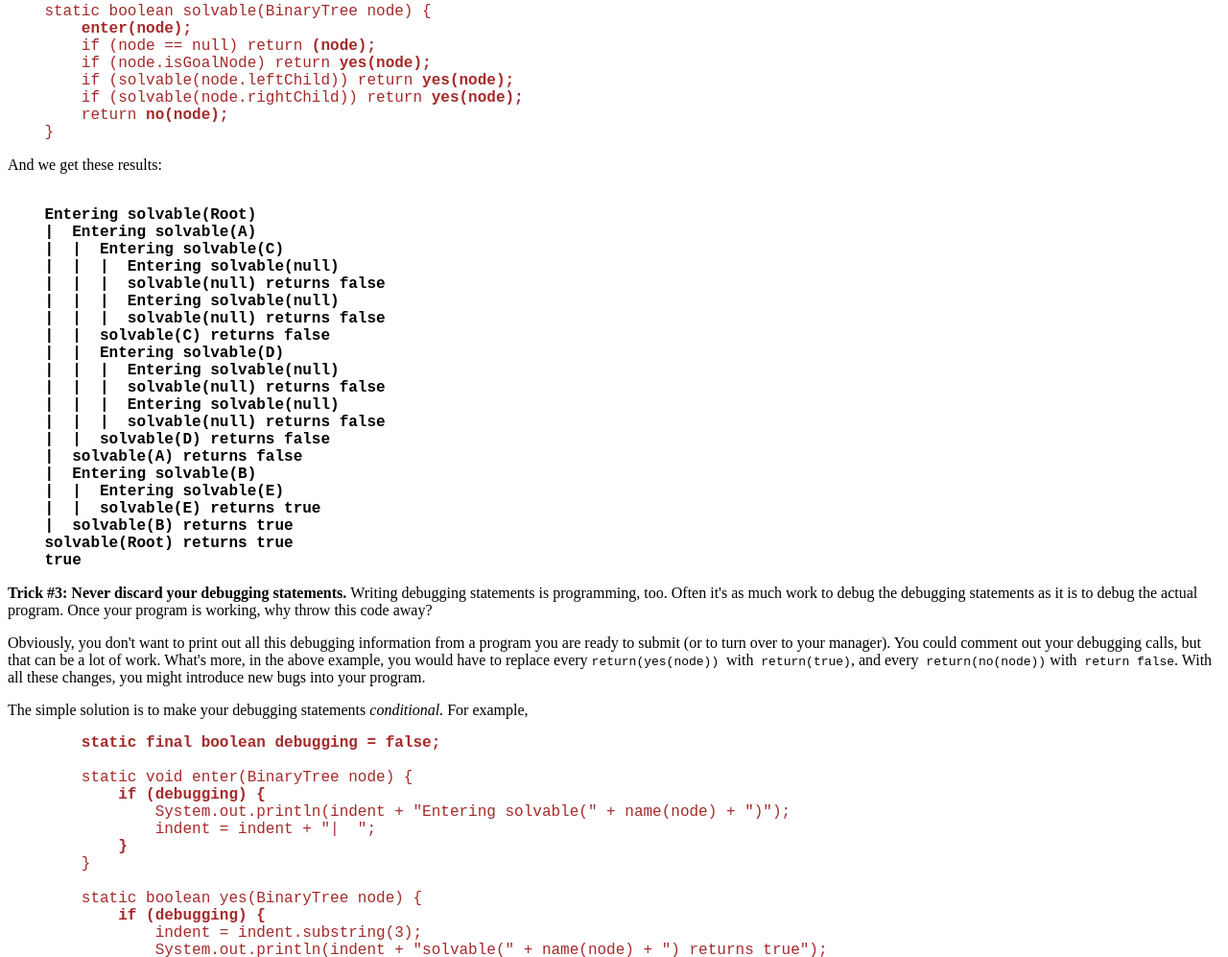
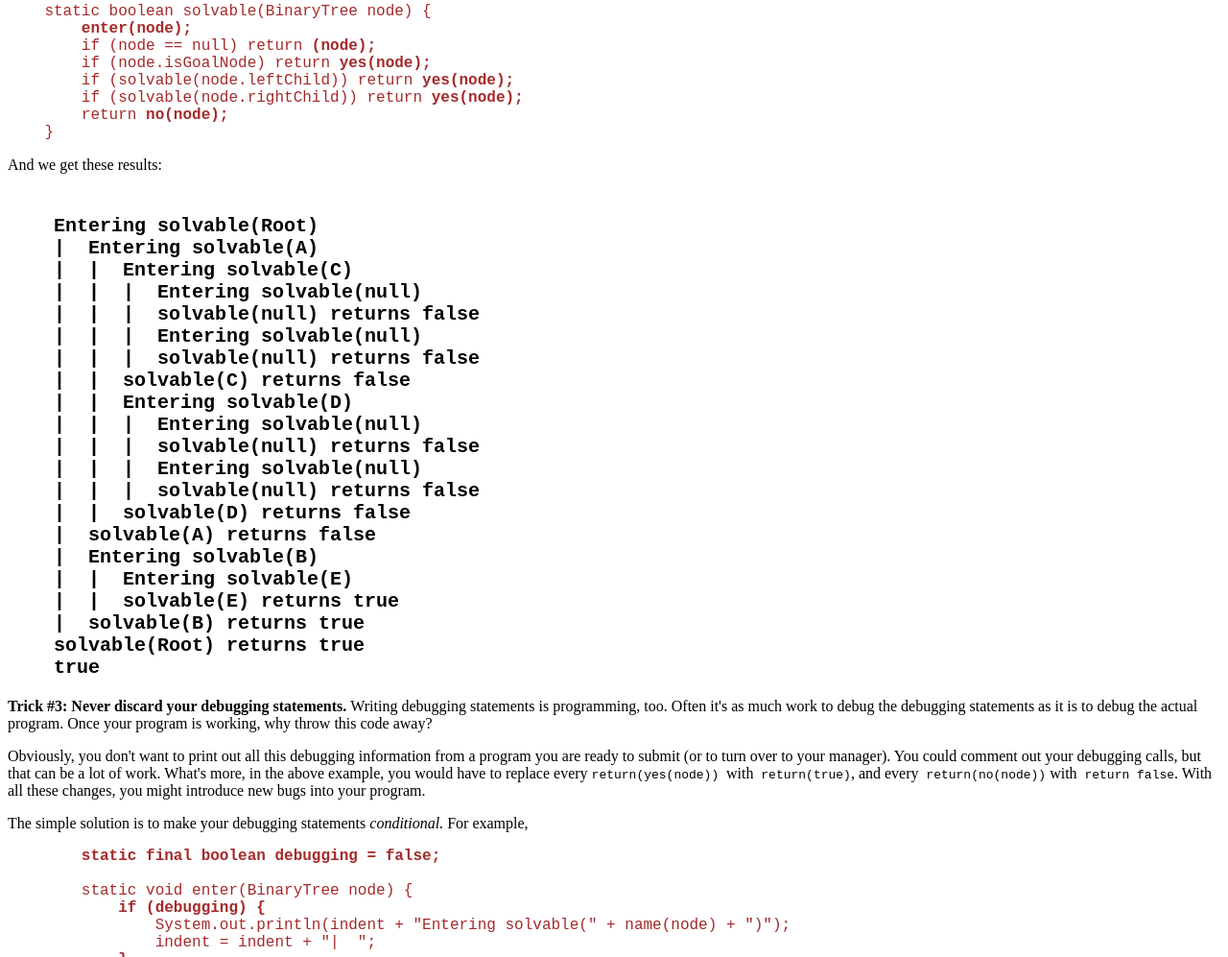
Before and after one commit to Fasna-KA/Basic-HTML, a plain HTML site: page intex.html in a window 1280 px wide. Shown: the part 6850-7847 px from the top of the page at 96% size. Drawn offline with Linux system fonts and the light colour scheme.

Commit message:
Update and rename Backtracking.html to intex.html

```diff
--- a/Backtracking.html
+++ b/intex.html
@@ -4,19 +4,9 @@
     <meta charset="UTF-8">
     <meta http-equiv="X-UA-Compatible" content="IE=edge">
     <meta name="viewport" content="width=device-width, initial-scale=1.0">
-    <title>Backtracking</title>
+    <title>Backtracking P1</title>
 </head>
 <body>
-
-    <!-- <font size="6">Backtracking<br></font>
-    <font>Copyright ©2002 by David Matuszek</font>
-       style is not same -->
-
-   <!-- <h1>Backtracking</h1>
-   <p>Copyright ©2002 by David Matuszek</p>
-      it have space -->
-
-      <!-- size =+3 means(3+3) -->
 
 <header>
      <font size="+3"><b>Backtracking</b></font> <br>
@@ -68,29 +58,8 @@
         we have. (If we do have an actual tree data structure, backtracking on it is
         called <i>depth-first tree searching.</i>)</p>
 
-        <!-- <p><b><font size="+1"><br>
-         The backtracking algorithm.</font></b>
-        </p> -->
         <h3>The backtracking algorithm.</h3>
         <p>Here is the algorithm (in pseudocode) for doing backtracking from a given node n:</p>
-
-        <!-- <pre color="brown" size="+3">boolean solve(Node n) {
-            if n is a leaf node {
-                if the leaf is a goal node, return true
-                else return false
-            } else {
-                for each child c of n {
-                    if solve(c) succeeds, return true
-                }
-                return false
-            }
-        }</pre>
-        color,size not applicable in pre  (only in font)
-        -->
-
-        <!-- <blockquote>
-
-        </blockquote> -->
 
      <font size="+1" color="brown">
         <pre> boolean solve(Node n) {
@@ -119,13 +88,7 @@
             <li>If any child of<code> n </code>is solvable, then<code> n </code>is solvable.</li>
             <li>If no child of<code> n </code>is solvable, then<code> n </code>is not solvable.</li>
         </ul>
-
-        <!-- <pre>code</pre>
-          [is <pre> and <code> are same ,---NO
-         in pre it appears as same
-         in code it type as stndard form -->
-
-         <p>Hence, to decide whether any non-leaf node<code> n </code>is solvable (part
+        <p>Hence, to decide whether any non-leaf node<code> n </code>is solvable (part
             of a path to a goal node), all you have to do is test whether any child of<code>
             n </code>is solvable. This is done recursively, on each child of<code> n</code>.
             In the above code, this is done by the lines</p>
@@ -160,7 +123,7 @@
             </li>
             </ol>
     </ul>
-   <!-- <div> , <dd>? -->
+
 </header>
 
     <h3>Non-recursive backtracking, using a stack</h3>
@@ -441,12 +404,6 @@
         isn't displayed here because it's not important for understanding the method
         that does the backtracking.</p>
 
-<!-- <font size="+1" color="brown"> <pre>
-boolean mapIsOK() </pre> </font>
- <dd> Used by method 1 to check (at a leaf node)
-    whether the entire map is colored correctly.</dd>
-its giving space -->
-
     <dl>
         <dt> <font size="+1" color="brown"><code>boolean mapIsOK()</code></dt></font>
         <dd>Used by method 1 to check (at a leaf node) whether the entire map is colored
@@ -576,7 +533,7 @@ its giving space -->
         return <b>no(node);</b>
     } </pre></font>
     <p>And we get these results:</p>
-<font size="+1" color="black"> <pre> <b>
+<font size="+2" color="black"> <pre> <b>
     Entering solvable(Root)
     |  Entering solvable(A)
     |  |  Entering solvable(C)
@@ -902,16 +859,5 @@ Here is some output from the program:
         its results (sequence of choices) in reverse order; it is up to you, the programmer,
         to reverse the results again to get them in the correct order.</p>
 
-
-
-
-
-
-
-
-
-
-
-
 </body>
 </html>
```
